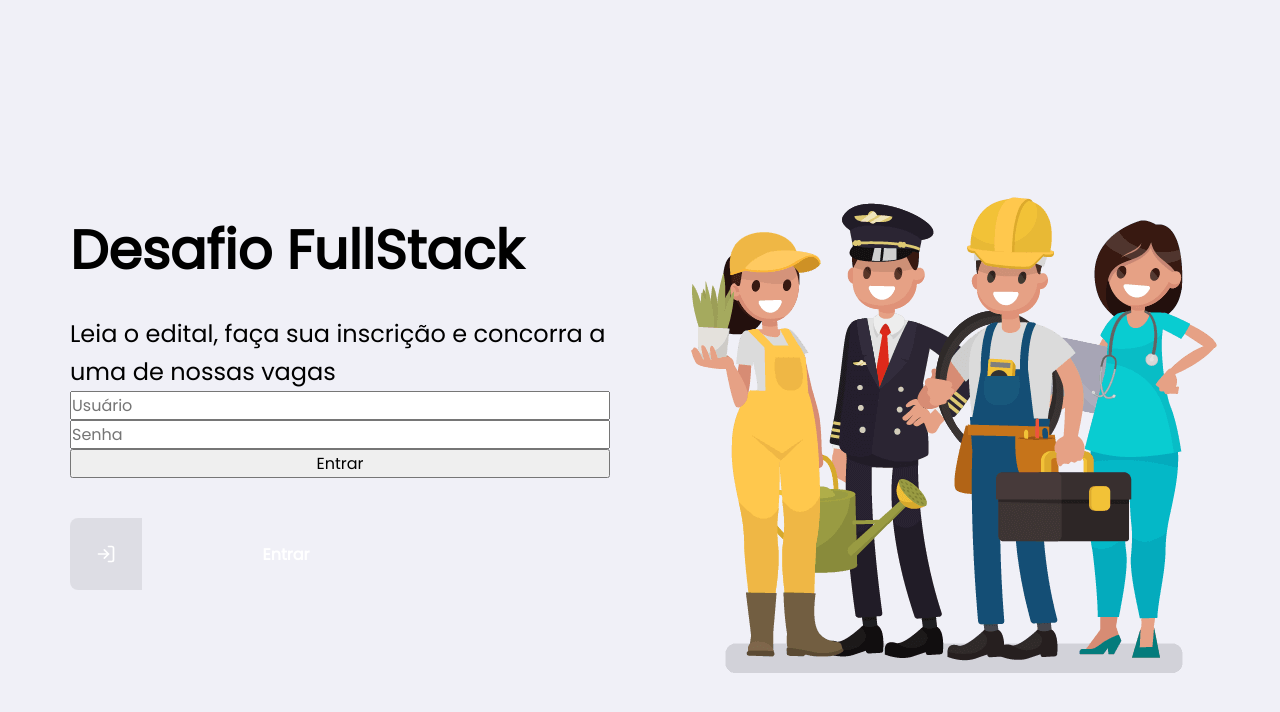
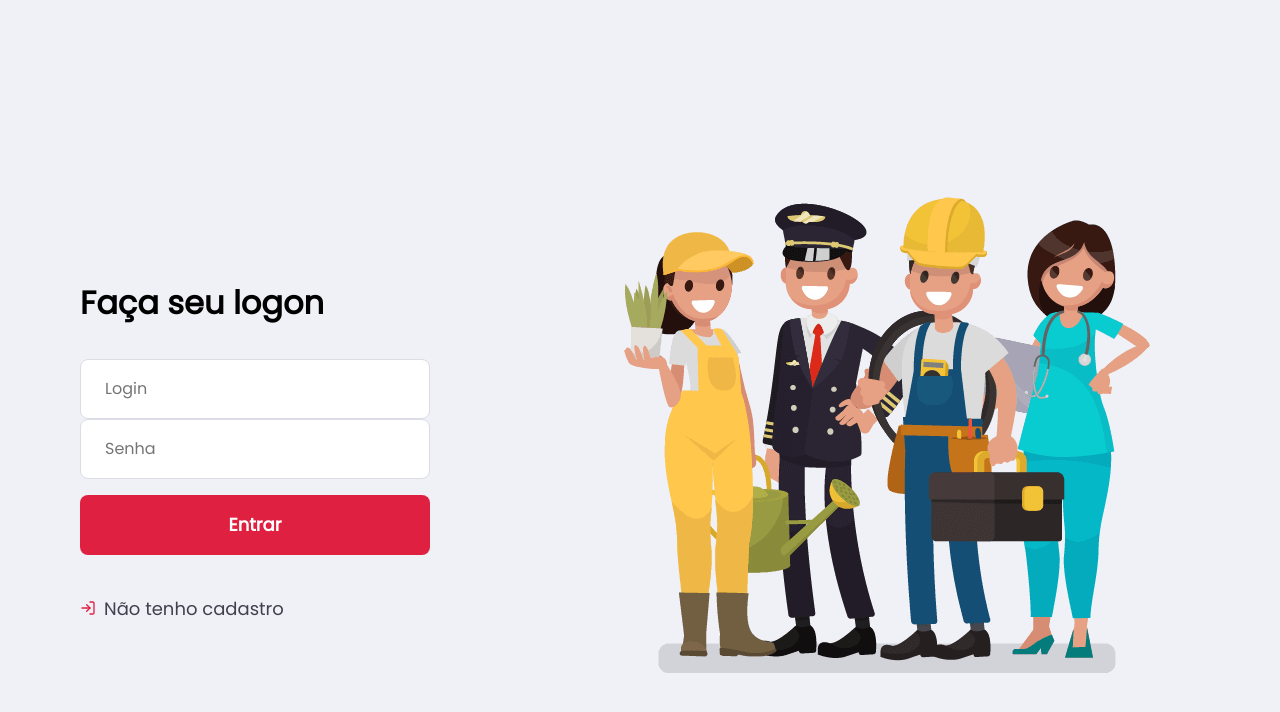
Before and after one commit to roberth-silva/fullstackchallenge, a React (Create React App) app in the folder fullstackchalenge_front/: page /leilao in a window 1280 px wide. Both pictures are taken after a click on the link 1177 px from the left and 32 px from the top of the page. Shown: the top 712 px of the page. Built offline with nearby package versions, Linux system fonts and the light colour scheme.

Commit message:
add login and some authentication

```diff
--- a/fullstackchalenge_front/src/pages/Login/index.tsx
+++ b/fullstackchalenge_front/src/pages/Login/index.tsx
@@ -1,46 +1,56 @@
-import React, { useState } from 'react';
+import React, { useState, FormEvent } from 'react';
 import { FiLogIn } from 'react-icons/fi';
 import { Link } from 'react-router-dom';
 
 import logoJobs from '../../assets/images/jobs.png';
 
-import './styles.css';
+import api from '../../services/api';
+
+import './styles2.css';
 
 const Login = () => {
     const [login, setLogin] = useState('');
     const [pass, setPass] = useState('');
 
+    async function handleLogin(e: FormEvent){
+        e.preventDefault();
+
+        const response = await api.post('/logon', {
+            login: login,
+            pass: pass
+        });
+
+        /**ARRUMAR AQUIII - CONTINUAR*/
+    }
+
     return(
-        <div id="page-home">
-            <div className="content">
-                <main>
-                    <h1>Desafio FullStack</h1>
-                    <p>Leia o edital, faça sua inscrição e concorra a uma de nossas vagas</p>
+        <div className="logon-container">
+            <section className="form">
+                <form onSubmit={handleLogin}>
+                    <h1>Faça seu logon</h1>
 
                     <input
-                        placeholder="Usuário"
+                        placeholder="Login"
                         value={login}
                         onChange = {e => setLogin(e.target.value)}
                     />
+
                     <input
                         placeholder="Senha"
+                        type="password"
                         value={pass}
-                        type='password'
                         onChange = {e => setPass(e.target.value)}
                     />
                     <button className="button" type="submit">Entrar</button>
 
-                    <Link to="/">
-                        <span>
-                            <FiLogIn />
-                        </span>
-                        <strong>Entrar</strong>
+                    <Link className="back-link" to="/registro">
+                        <FiLogIn size={16} color="#E02041" />
+                        Não tenho cadastro
                     </Link>
-                </main>
-            </div>
-            <div className="logo">
-                <img src={logoJobs} alt="Vagas" />
-            </div>
+                </form>
+            </section>
+
+            <img src={logoJobs} alt="Heroes" />
         </div>
     );
 }
--- /dev/null
+++ b/fullstackchalenge_front/src/pages/Login/styles2.css
@@ -0,0 +1,111 @@
+@import url('https://fonts.googleapis.com/css?family=Roboto:400,500,700&display=swap');
+
+*{
+    margin: 0;
+    padding: 0;
+    outline: 0;
+    box-sizing: border-box;
+}
+
+body{
+    font: 400 14px Roboto, sans-serif;
+    background: #f0f0f5;
+    -webkit-font-smoothing: antialiased;
+}
+
+input, button, textarea{
+    font: 400 18px Roboto, sans-serif;
+}
+
+button{
+    cursor: pointer;
+}
+
+form input{
+    width: 100%;
+    height: 60px;
+    color: #333;
+    border: 1px solid #dcdce6;
+    border-radius: 8px;
+    padding: 0 24px;
+}
+
+form textarea{
+    width: 100%;
+    resize: vertical;
+    min-height: 140px;
+    height: 60px;
+    color: #333;
+    border: 1px solid #dcdce6;
+    border-radius: 8px;
+    padding: 16px 24px;
+    line-height: 24px;
+}
+
+.button{
+    width: 100%;
+    height: 60px;
+    background: #e02041;
+    border: 0;
+    border-radius: 8px;
+    color: #fff;
+    font-weight: 700;
+    margin-top: 16px;
+    display: inline-block;
+    text-align: center;
+    text-decoration: none;
+    font-size: 18px;
+    line-height: 60px;
+    transition: filter 0.2s;
+}
+
+.button:hover{
+    filter: brightness(90%);
+}
+
+
+.back-link {
+    display: flex;
+    align-items: center;
+    margin-top: 40px;
+    color: #41414d;
+    font-size: 18px;
+    text-decoration: none;
+    font-weight: 500;
+    transition: opacity 0.2s;
+}
+
+.back-link svg{
+    margin-right: 8px;
+}
+
+.back-link:hover{
+    opacity: 0.8s;
+}
+
+
+.logon-container{
+    width: 100%;
+    max-width: 1120px;
+    height: 100vh;
+    margin: 0 auto;
+
+    display: flex;
+    align-items: center;
+    justify-content: space-between;
+}
+
+.logon-container section.form{
+    width: 100%;
+    max-width: 350px;
+    margin-right: 30px;
+}
+
+.logon-container section.form form{
+    margin-top: 100px;
+}
+
+.logon-container section.form form h1{
+    font-size: 32px;
+    margin-bottom: 32px;
+}
--- /dev/null
+++ b/fullstackchalenge_front/src/pages/UserRegister/index.tsx
@@ -0,0 +1,48 @@
+import React, { useState } from 'react';
+import Input from '../../components/Input';
+
+import './styles.css';
+
+const UserRegister = () => {
+
+    const [login, setLogin] = useState('');
+    const [pass, setPass] = useState('');
+
+    function handleCreateUser(){
+
+    }
+
+    return (
+        <div id="page-auction-form" className="container">
+            <main>
+                <form onSubmit={handleCreateUser}>
+                    <fieldset>
+                        <legend>Cadastro de Usuário</legend>
+
+                        <Input
+                            name="login"
+                            label="Login"
+                            value={login}
+                            onChange={(e) => setLogin(e.target.value)}
+                        />
+
+                        <Input
+                            name="pass"
+                            label="Senha"
+                            type="password"
+                            value={pass}
+                            onChange={(e) => setPass(e.target.value)}
+                        />
+                    </fieldset>
+
+                    <footer>
+                        <a href="/login">Voltar</a>
+                        <button type="submit">Salvar cadastro</button>
+                    </footer>
+                </form>
+            </main>
+        </div>
+    );
+}
+
+export default UserRegister;
--- /dev/null
+++ b/fullstackchalenge_front/src/pages/UserRegister/styles.css
@@ -0,0 +1,142 @@
+#page-auction-form {
+    width: 100vw;
+    height: 100vh;
+  }
+
+  #page-auction-form .page-header .header-content {
+    margin-bottom: 6.4rem;
+  }
+
+  #page-auction-form main {
+    background: var(--color-box-base);
+    width: 100%;
+    max-width: 74rem;
+    border-radius: 0.8rem;
+    margin: -3.2rem auto 3.2rem auto;
+    padding-top: 6.4rem;
+    overflow: hidden;
+  }
+
+  #page-auction-form main fieldset {
+    border: 0;
+    padding: 0 2.4rem;
+  }
+
+  #page-auction-form main fieldset + fieldset {
+    margin-top: 6.4rem;
+  }
+
+  #page-auction-form main fieldset legend {
+    font: 700 2.4rem Archivo;
+    color: var(--color-text-title);
+    margin-bottom: 2.4rem;
+    display: flex;
+    align-items: center;
+    justify-content: space-between;
+    width: 100%;
+    padding-bottom: 1.6rem;
+    border-bottom: 1px solid var(--color-line-in-white);
+  }
+
+  #page-auction-form main fieldset legend button {
+    background: none;
+    border: 0;
+    color: var(--color-primary);
+    font: 700 1.6rem Archivo;
+    cursor: pointer;
+    transition: color 0.2s;
+  }
+
+  #page-auction-form main fieldset legend button:hover {
+    color: var(--color-primary-dark);
+  }
+
+  #page-auction-form main fieldset .input-block + .textarea-block,
+  #page-auction-form main fieldset .select-block + .input-block {
+    margin-top: 2.4rem;
+  }
+
+  #page-auction-form main label {
+    color: var(--color-text-complement);
+  }
+
+  #page-auction-form main footer {
+    padding: 4rem 2.4rem;
+    background: var(--color-box-footer);
+    border-top: 1px solid var(--color-line-in-white);
+    margin-top: 6.4rem;
+  }
+
+  #page-auction-form main footer p {
+    display: flex;
+    align-items: center;
+    justify-content: center;
+    font-size: 1.4rem;
+    line-height: 2.4rem;
+    color: var(--color-text-complement);
+  }
+
+  #page-auction-form main footer p img {
+    margin-right: 2rem;
+  }
+
+  #page-auction-form main footer button {
+    width: 100%;
+    height: 5.6rem;
+    background: var(--color-secundary);
+    color: var(--color-button-text);
+    border: 0;
+    border-radius: 0.8rem;
+    cursor: pointer;
+    font: 700 1.6rem Archivo;
+    display: flex;
+    align-items: center;
+    justify-content: center;
+    text-decoration: none;
+    transition: background-color 0.2s;
+    margin-top: 3.2rem;
+  }
+
+  #page-auction-form main footer button:hover {
+    background-color: var(--color-secundary-dark);
+  }
+
+  @media (min-width: 700px) {
+    #page-auction-form {
+      max-width: 100vw;
+    }
+
+    #page-auction-form .page-header .header-content {
+      margin-bottom: 0;
+    }
+
+    #page-auction-form main fieldset {
+      padding: 0 6.4rem;
+    }
+
+    #page-auction-form main .auction-item {
+      display: grid;
+      grid-template-columns: 2fr 1fr 1fr;
+      column-gap: 1.6rem;
+    }
+
+    #page-auction-form main .auction-item .input-block {
+      margin-top: 0 !important;
+    }
+
+    #page-auction-form main footer {
+      padding: 4rem 6.4rem;
+      display: flex;
+      align-items: center;
+      justify-content: space-between;
+    }
+
+    #page-auction-form main footer p {
+      justify-content: space-between;
+    }
+
+    #page-auction-form main footer button {
+      width: 20rem;
+      margin-top: 0;
+    }
+  }
--- a/fullstackchalenge_front/src/routes.tsx
+++ b/fullstackchalenge_front/src/routes.tsx
@@ -4,6 +4,7 @@
 //import Login from "./pages/Login";
 import AuctionForm from "./pages/AuctionForm";
 import User from "./pages/User";
+import UserRegister from "./pages/UserRegister";
 import AuctionList from "./pages/AuctionList";
 import Home from "./pages/Home";
 import Login from "./pages/Login";
@@ -24,6 +25,7 @@
       <Route path="/leilaoexcluir/:id" component={AuctionDelete} />
       <Route path="/leiloes" component={AuctionList} />
       <Route path="/usuarios" component={User} />
+      <Route path="/registro" component={UserRegister} />
     </BrowserRouter>
   );
 }
```
Also changed, not shown: 2 other files (tests, documents, lock files or other folders).
